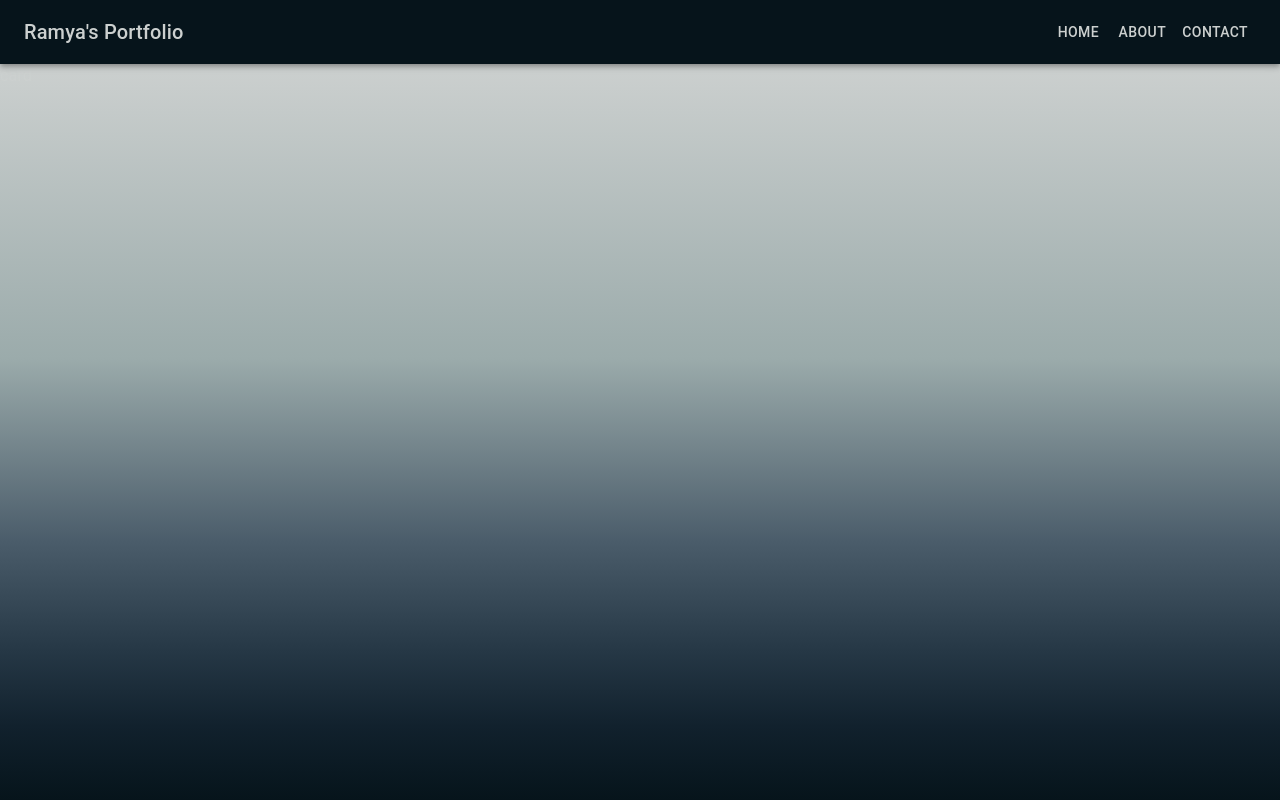
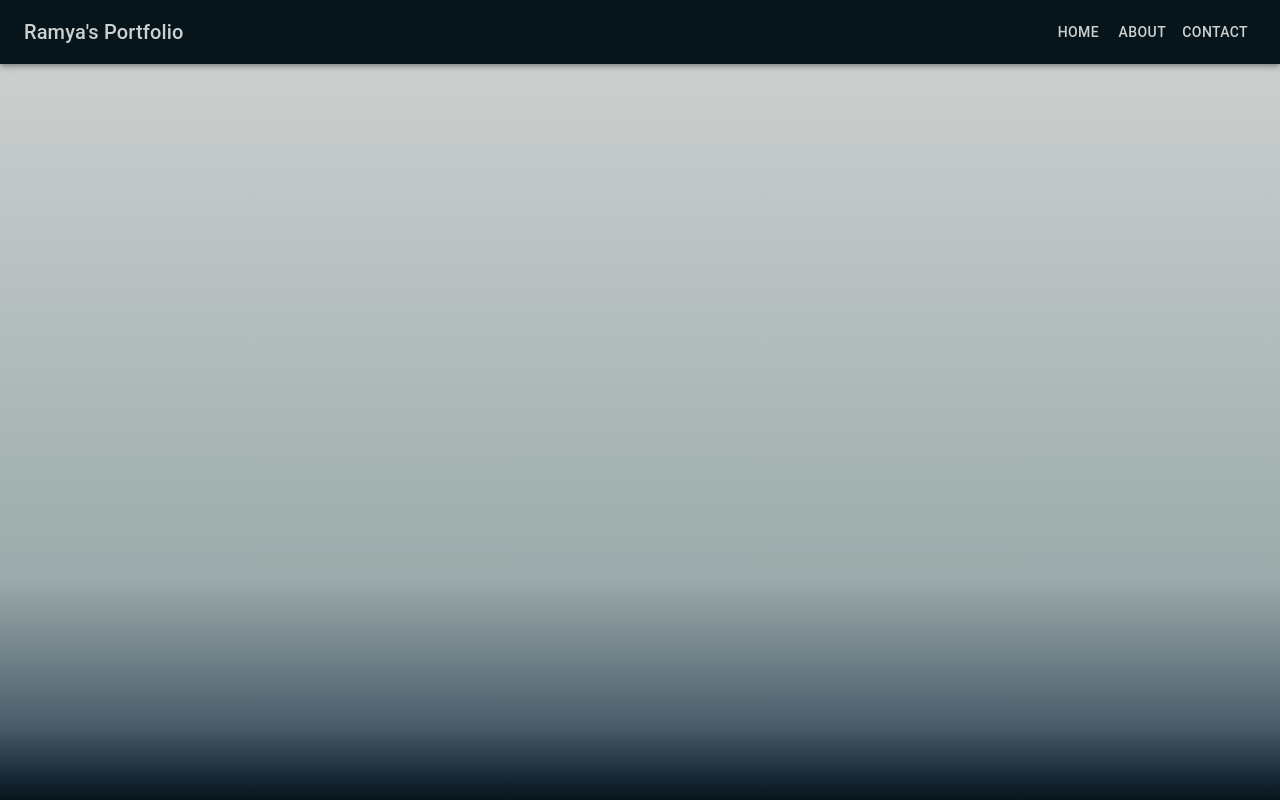
Before and after one commit to RamyaKasara/portfolioRK-app, a React (Vite) app: page / in a window 1280 px wide. Built offline with nearby package versions, Linux system fonts and the light colour scheme.

Commit message:
Adjusted gradient

```diff
--- a/src/components/gradientCard.jsx
+++ b/src/components/gradientCard.jsx
@@ -7,10 +7,10 @@ const GradientDiv = styled('div')({
     background: `linear-gradient(
         to bottom,
         ${theme.palette.commonColors.lightest} 0%,
-        ${theme.palette.commonColors.lighter} 40%,
-        ${theme.palette.commonColors.light} 65%,
-        ${theme.palette.commonColors.dark} 80%,
-        ${theme.palette.commonColors.darker} 90%,
+        ${theme.palette.commonColors.lighter} 70%,
+        ${theme.palette.commonColors.light} 90%,
+        ${theme.palette.commonColors.dark} 95%,
+        ${theme.palette.commonColors.darker} 98%,
         ${theme.palette.commonColors.darkest}  100%
     )`,
 });
```
